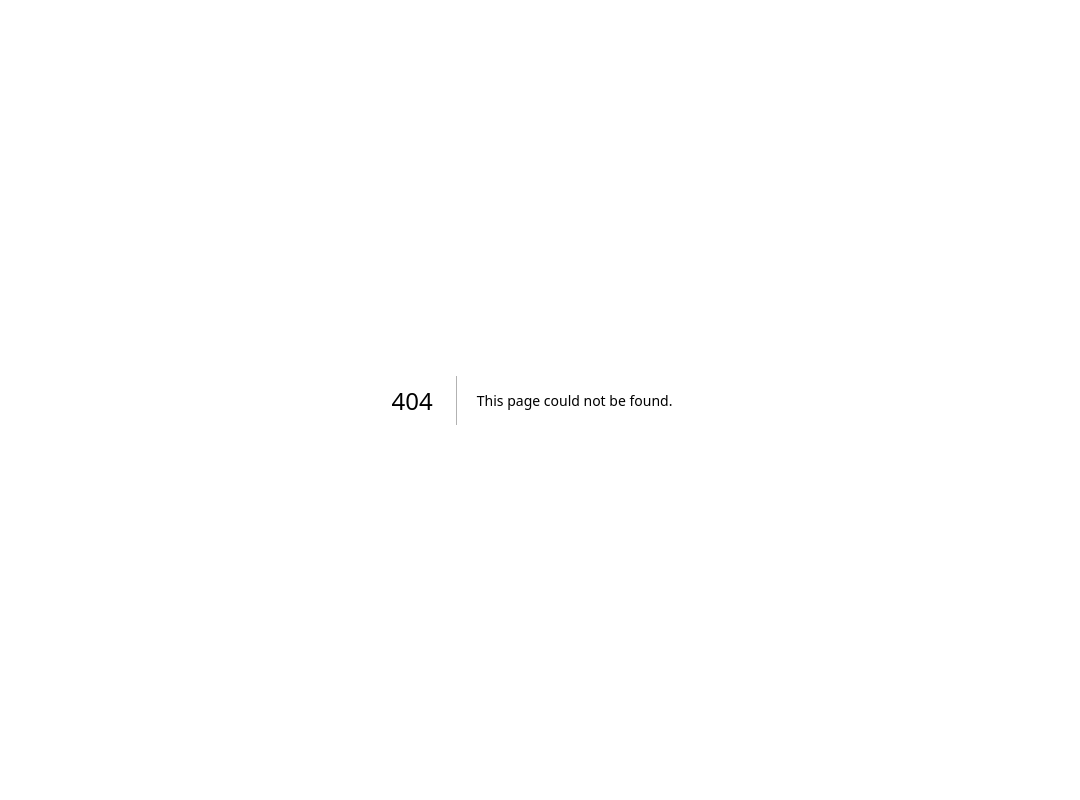
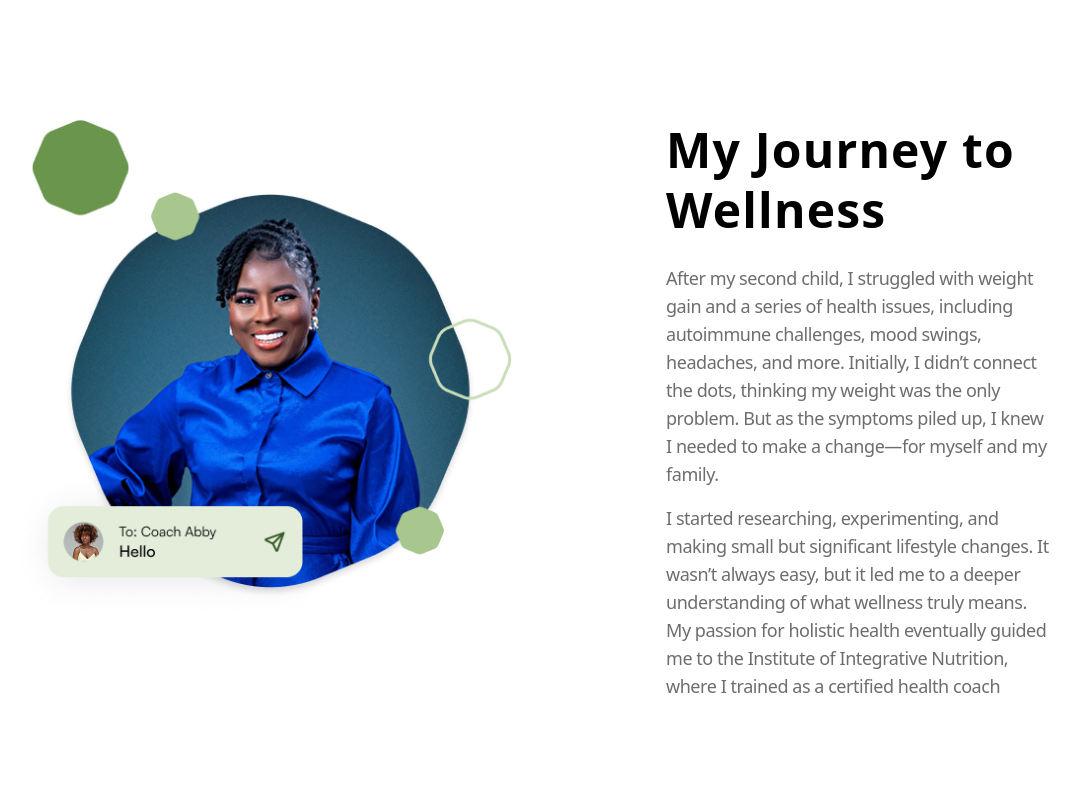
Before and after one commit to AfubeAngel/Beatrix-website, a Next.js app: page /components/about/journey in a window 1280 px wide. Before the commit this address had no page. Shown: the top 800 px of the page, without its empty margins (108-1188 px from the left). Built offline with nearby package versions, Linux system fonts and the light colour scheme.

Commit message:
set up about page

```diff
--- /dev/null
+++ b/pages/about.tsx
@@ -0,0 +1,16 @@
+
+import BookConsultation from "./components/about/book-consultation";
+import Hero from "./components/about/Hero";
+import Journey from "./components/about/journey";
+import Navbar from "./components/Navbar";
+
+export default function About() {
+  return (
+    <div>
+      <Navbar />
+      <Hero />
+      <Journey />
+      <BookConsultation />
+    </div>
+  );
+}
--- a/pages/components/Navbar.tsx
+++ b/pages/components/Navbar.tsx
@@ -30,7 +30,7 @@ const Navbar = () => {
             <Link href="/" className="text-default hover:text-primary-main ">
               Home
             </Link>
-            <Link href="#about" className="text-default hover:text-primary-main">
+            <Link href="/about" className="text-default hover:text-primary-main">
               About
             </Link>
             <Link
@@ -83,7 +83,7 @@ const Navbar = () => {
                 Home
               </Link>
               <Link
-                href="#about"
+                href="/about"
                 className="block text-gray-700 hover:text-green-700"
               >
                 About
--- /dev/null
+++ b/pages/components/about/Hero.tsx
@@ -0,0 +1,35 @@
+import Image from "next/image";
+
+const Hero = () => {
+  return (
+    <section className="flex flex-col lg:flex-row gap-10 mt-2 lg:mt-5 mb-6 lg:mb-10 items-center justify-center px-4 lg:px-[120px] ">
+      <div className="max-w-3xl text-center lg:text-left ">
+        <h2 className="xl:text-[64px] text-2xl font-semibold text-black p-0 lg:leading-15 ">
+          Meet <span className="text-primary-main">Health Coach Abby</span>
+        </h2>
+        <div className="mt-6 text-default text-[20px] tracking-tight mb-10 ">
+          <p className="mb-4">
+            Hello there! I’m Abimbola, but most people call me Health Coach
+            Abby. I’m an Integrative Health and Nutrition Coach based in Lagos,
+            Nigeria, where I live with my two amazing kids.
+          </p>
+          <p>
+            My journey into wellness started after I faced health challenges
+            following the birth of my second child. I’ve been where you are,
+            tired, stressed, and searching for answers. I’m here to help you
+            take back control of your health
+          </p>
+        </div>
+      </div>
+      <Image
+        src="/Aboutpage-hero.png"
+        alt="about"
+        width={500}
+        height={500}
+        className="w-full lg:max-w-[500px] h-[500px] "
+      />
+    </section>
+  );
+};
+
+export default Hero;
--- /dev/null
+++ b/pages/components/about/book-consultation.tsx
@@ -0,0 +1,20 @@
+import Link from "next/link";
+
+const BookConsultation = () => {
+  return (
+    <div className="bg-primary-light flex flex-col items-center gap-4 lg:gap-10 justify-center text-center py-[53px]">
+      <p className="font-normal text-sm lg:text-[32px] max-w-[328px] lg:max-w-[1135px] ">
+        Each session will leave you feeling inspired and motivated. We will talk
+        about things beyond food, seeking to bring balance to important elements
+        of your life such as love and relationships as well as career and money
+      </p>
+      <Link href="/contact">
+        <button className="px-6 py-3 bg-primary-main text-white rounded-lg hover:bg-green-700 transition">
+          Book a Session
+        </button>
+      </Link>
+    </div>
+  );
+};
+
+export default BookConsultation;
--- /dev/null
+++ b/pages/components/about/journey.tsx
@@ -0,0 +1,38 @@
+import Image from "next/image";
+
+const Journey = () => {
+  return (
+    <section className="flex flex-col lg:flex-row gap-12 xl:gap-[154px] mt-20 lg:mt-30 mb-6 lg:mb-10 justify-center px-4 lg:px-[120px] ">
+      <Image
+        src="/Aboutpage-hero.png"
+        alt="about"
+        width={500}
+        height={500}
+        className="w-full lg:max-w-[500px] h-[500px] "
+      />
+      <div className="max-w-3xl text-center lg:text-left ">
+        <h2 className="xl:text-5xl text-2xl tracking-wide font-semibold text-black p-0 lg:leading-15 ">
+          My Journey to Wellness
+        </h2>
+        <div className="lg:max-w-[528px] mt-6 text-default text-lg tracking-tight mb-10 ">
+          <p className="mb-4">
+            After my second child, I struggled with weight gain and a series of
+            health issues, including autoimmune challenges, mood swings,
+            headaches, and more. Initially, I didn’t connect the dots, thinking
+            my weight was the only problem. But as the symptoms piled up, I knew
+            I needed to make a change—for myself and my family.{" "}
+          </p>
+          <p>
+            I started researching, experimenting, and making small but
+            significant lifestyle changes. It wasn’t always easy, but it led me
+            to a deeper understanding of what wellness truly means. My passion
+            for holistic health eventually guided me to the Institute of
+            Integrative Nutrition, where I trained as a certified health coach
+          </p>
+        </div>
+      </div>
+    </section>
+  );
+};
+
+export default Journey;
--- a/pages/components/home/testimonial.tsx
+++ b/pages/components/home/testimonial.tsx
@@ -7,9 +7,19 @@ const testimonials = [
     role: "Corporate Manager",
   },
   {
-    text: "This coaching experience has been different. I'm eating better, managing my stress, and feeling healthier than ever before.",
+    text: "This coaching experience has been different. I'm eating better, managing my stress, and feeling healthier than ever before. It's the most sustainable change I’ve ever made.",
     name: "Adebayo",
     role: "Teacher",
+  },
+  {
+    text: "The sessions have been a life-changer for me! I now have a structured approach to managing my time effectively.",
+    name: "Fatima",
+    role: "Entrepreneur",
+  },
+  {
+    text: "I have found new clarity in my personal and professional growth thanks to these coaching sessions.",
+    name: "Daniel",
+    role: "Software Engineer",
   },
 ];
 
@@ -28,24 +38,30 @@ export default function Testimonials() {
     <section className="py-12 px-6">
       <h2 className="text-2xl font-bold mb-6">What Our Clients Say</h2>
 
-      {/* Desktop View */}
-      <div className="hidden md:grid grid-cols-2 bg-primary-lighter p-6 rounded-lg">
-        {/* Left Side */}
-        <div className="pr-6 border-r border-gray-300">
-          <p className="text-lg italic">“{testimonials[0].text}”</p>
-          <p className="mt-4 font-bold">{testimonials[0].name}</p>
-          <p className="text-gray-500">{testimonials[0].role}</p>
+      {/* Desktop View - Shows Two Testimonials Side by Side */}
+      <div className="hidden md:flex bg-primary-lighter p-6 rounded-lg">
+        {/* Left Testimonial */}
+        <div className="w-1/2 pr-6 border-r border-gray-300">
+          <p className="text-lg italic">“{testimonials[index].text}”</p>
+          <p className="mt-4 font-bold">{testimonials[index].name}</p>
+          <p className="text-gray-500">{testimonials[index].role}</p>
         </div>
 
-        {/* Right Side */}
-        <div className="pl-6">
-          <p className="text-lg italic">“{testimonials[1].text}”</p>
-          <p className="mt-4 font-bold">{testimonials[1].name}</p>
-          <p className="text-gray-500">{testimonials[1].role}</p>
+        {/* Right Testimonial (Next Item in Array) */}
+        <div className="w-1/2 pl-6">
+          <p className="text-lg italic">
+            “{testimonials[(index + 1) % testimonials.length].text}”
+          </p>
+          <p className="mt-4 font-bold">
+            {testimonials[(index + 1) % testimonials.length].name}
+          </p>
+          <p className="text-gray-500">
+            {testimonials[(index + 1) % testimonials.length].role}
+          </p>
         </div>
       </div>
 
-      {/* Mobile View */}
+      {/* Mobile View - Shows One Testimonial with Arrows */}
       <div className="relative md:hidden bg-primary-lighter p-6 rounded-lg">
         <p className="text-lg italic">“{testimonials[index].text}”</p>
         <p className="mt-4 font-bold">{testimonials[index].name}</p>
```
Also changed, not shown: public/Aboutpage-hero.png (added).
